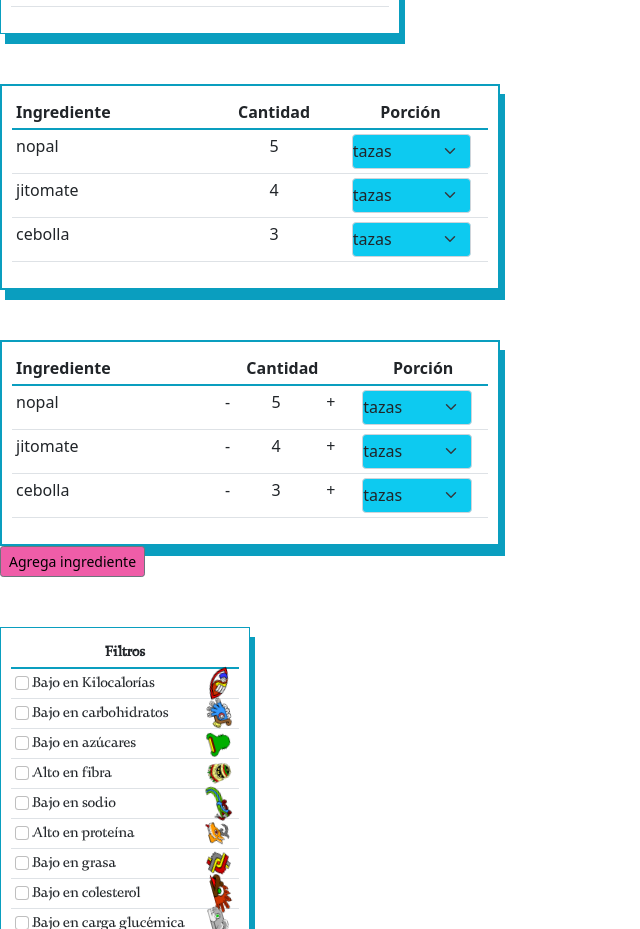
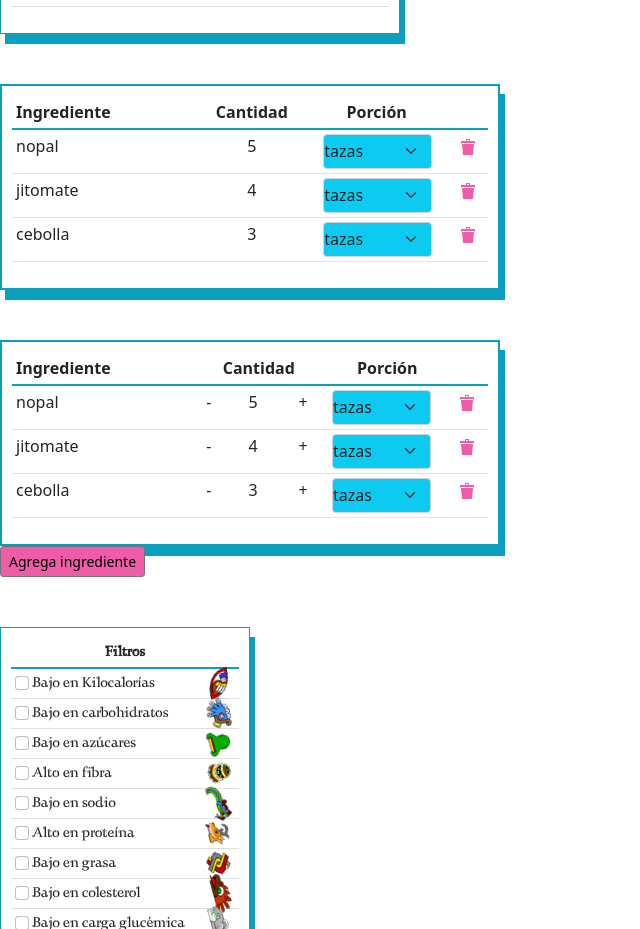
Before and after one commit to KoobenNutriapp/kooben-front, a React (Create React App) app: page / in a window 1280 px wide. Shown: the part 2200-3129 px from the top of the page, without its empty margins (0-640 px from the left). Built offline with nearby package versions, Linux system fonts and the light colour scheme.

Commit message:
Add icon bin for handle deleting ingredient fron Ingredient Table

```diff
--- a/src/components/IngredientsDynamicTable/IngredientsDynamicTable.scss
+++ b/src/components/IngredientsDynamicTable/IngredientsDynamicTable.scss
@@ -18,3 +18,8 @@
 .left{
     text-align: left;
 }
+
+.bin{
+    color: $mexican-pink;
+    cursor: pointer;
+}
--- a/src/components/IngredientsDynamicTable/index.js
+++ b/src/components/IngredientsDynamicTable/index.js
@@ -1,11 +1,16 @@
 import { Table } from "reactstrap";
 import "./IngredientsDynamicTable.scss";
+import { ImBin2 } from "react-icons/im";
 
 const IngredientsDynamicTable = ({ingredients}) => {
   console.log(ingredients);
 
   const handleSelection = (e) => {
     console.log(e.target.value);
+  }
+
+  const handleDeleteIngredient = (e) => {
+    console.log(e.currentTarget.id);
   }
 
   return (
@@ -19,7 +24,7 @@ const IngredientsDynamicTable = ({ingredients}) => {
         </tr>
       </thead>
       <tbody>
-        {ingredients.map((item) =>{
+        {ingredients.map((item,index) =>{
           return <tr className="center">
             <td className="left">{item.name}</td>
             <td> - </td>
@@ -27,11 +32,12 @@ const IngredientsDynamicTable = ({ingredients}) => {
             <td> + </td>
             <td>
               <select onChange={handleSelection}className="form-select selectPortion">
-                <option value="gram">tazas</option>
-                <option value="cup">gramos</option>
+                <option value="cup">tazas</option>
+                <option value="gram">gramos</option>
                 <option value="piece">piezas</option>
               </select>
             </td>
+            <td id={index} className="bin" onClick={handleDeleteIngredient}>{<ImBin2 />}</td>
           </tr>
         })}
       </tbody>
--- a/src/components/IngredientsStaticTable/IngredientsStaticTable.scss
+++ b/src/components/IngredientsStaticTable/IngredientsStaticTable.scss
@@ -26,3 +26,8 @@
      padding: 0% !important;
      margin: 0% !important;
 }
+
+.bin{
+    color: $mexican-pink;
+    cursor: pointer;
+}
--- a/src/components/IngredientsStaticTable/index.js
+++ b/src/components/IngredientsStaticTable/index.js
@@ -1,11 +1,17 @@
 import { Table } from "reactstrap";
 import "./IngredientsStaticTable.scss";
+import { ImBin2 } from "react-icons/im";
+
 
 const IngredientsStaticTable = ({ingredients}) => {
   console.log(ingredients);
 
   const handleSelection = (e) => {
     console.log(e.target.value);
+  }
+
+  const handleDeleteIngredient = (e) => {
+    console.log(e.currentTarget.id);
   }
 
   return (
@@ -20,17 +26,18 @@ const IngredientsStaticTable = ({ingredients}) => {
         </tr>
       </thead>
       <tbody>
-        {ingredients.map((item) =>{
-          return <tr className="center">
+        {ingredients.map((item,index) =>{
+          return <tr id="" className="center">
             <td className="left">{item.name}</td>
             <td colSpan="3">{item.equivalence.cup}</td>
             <td colSpan="2">
               <select onChange={handleSelection}className="form-select selectPortion">
-                <option value="gram">tazas</option>
-                <option value="cup">gramos</option>
+                <option value="cup">tazas</option>
+                <option value="gram">gramos</option>
                 <option value="piece">piezas</option>
               </select>
             </td>
+            <td id={index} className="bin" onClick={handleDeleteIngredient}>{<ImBin2 />}</td>
           </tr>
         })}
       </tbody>
```
